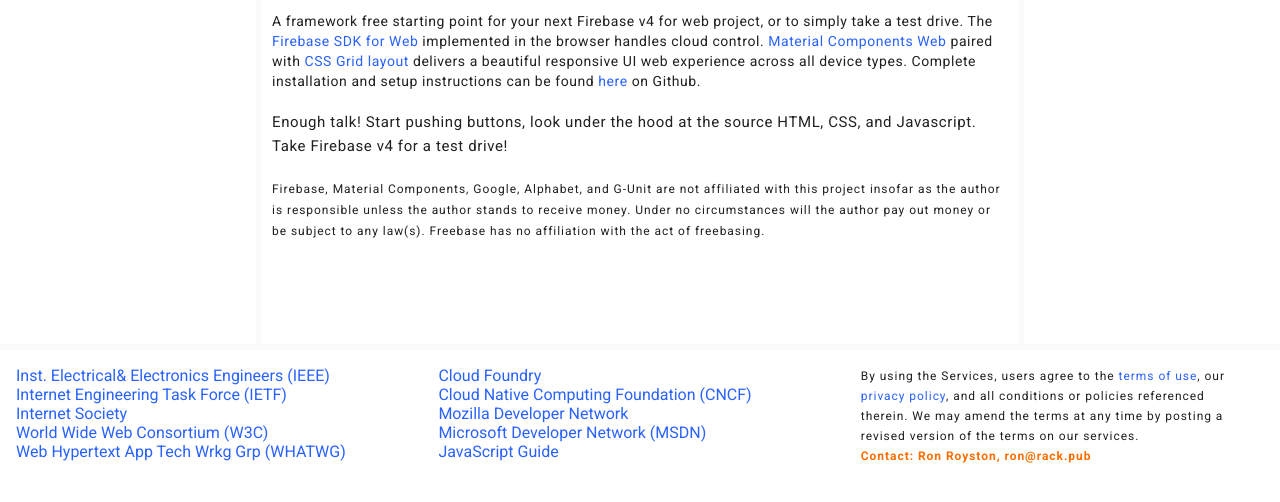
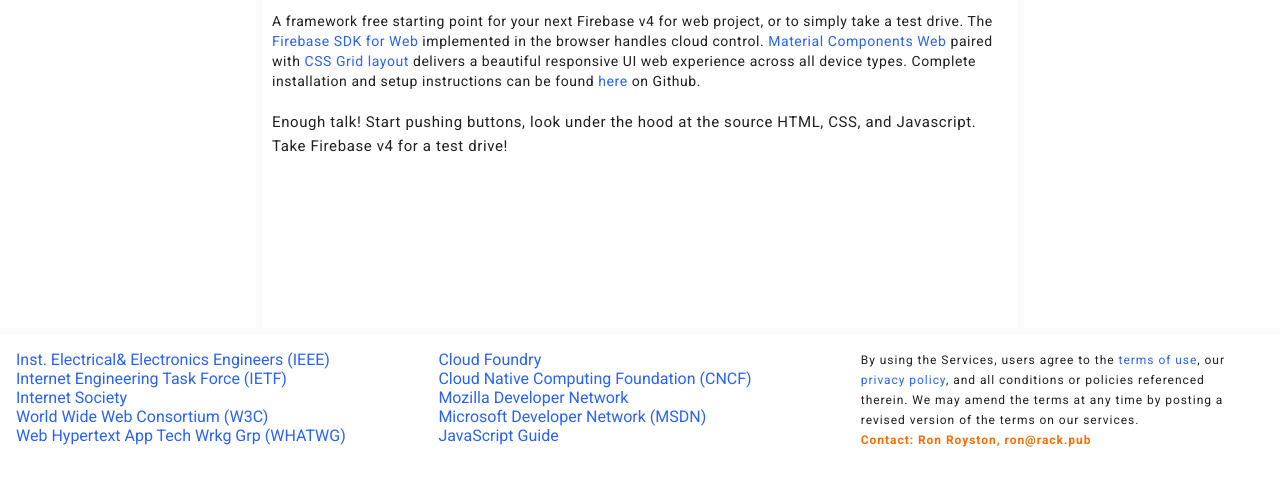
Before and after one commit to ronnievsmith/foobase, a plain HTML site: page index.html in a window 1280 px wide. Shown: the part 286-788 px from the top of the page. Drawn offline with Linux system fonts and the light colour scheme; no server answers.

Commit message:
minor update

```diff
--- a/index.html
+++ b/index.html
@@ -138,9 +138,6 @@
             <h4 class="mdc-typography--subheading1">
                 Enough talk! Start pushing buttons, look under the hood at the source HTML, CSS, and Javascript. Take Firebase v4 for a test drive!
             </h4>
-            <span class="mdc-typography--caption">Firebase, Material Components, Google, Alphabet, and G-Unit are not affiliated with this project insofar as the author is responsible unless the author stands to receive money.
-            Under no circumstances will the author pay out money or be subject to any law(s). Freebase has no affiliation with the act of freebasing.
-            </span>
         </section>
         <section id="admin-section">
             <h1 class="mdc-typography--display1">Administrator Dashboard</h1>
```
